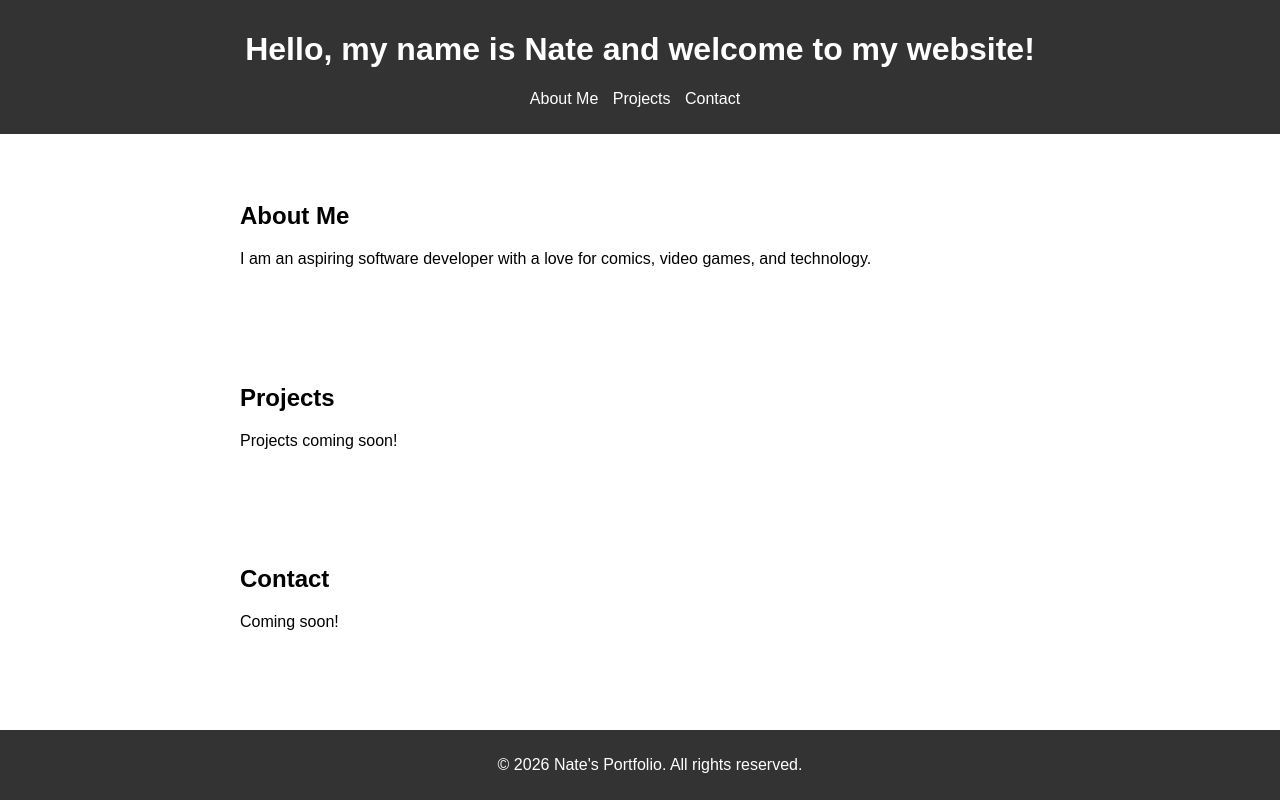
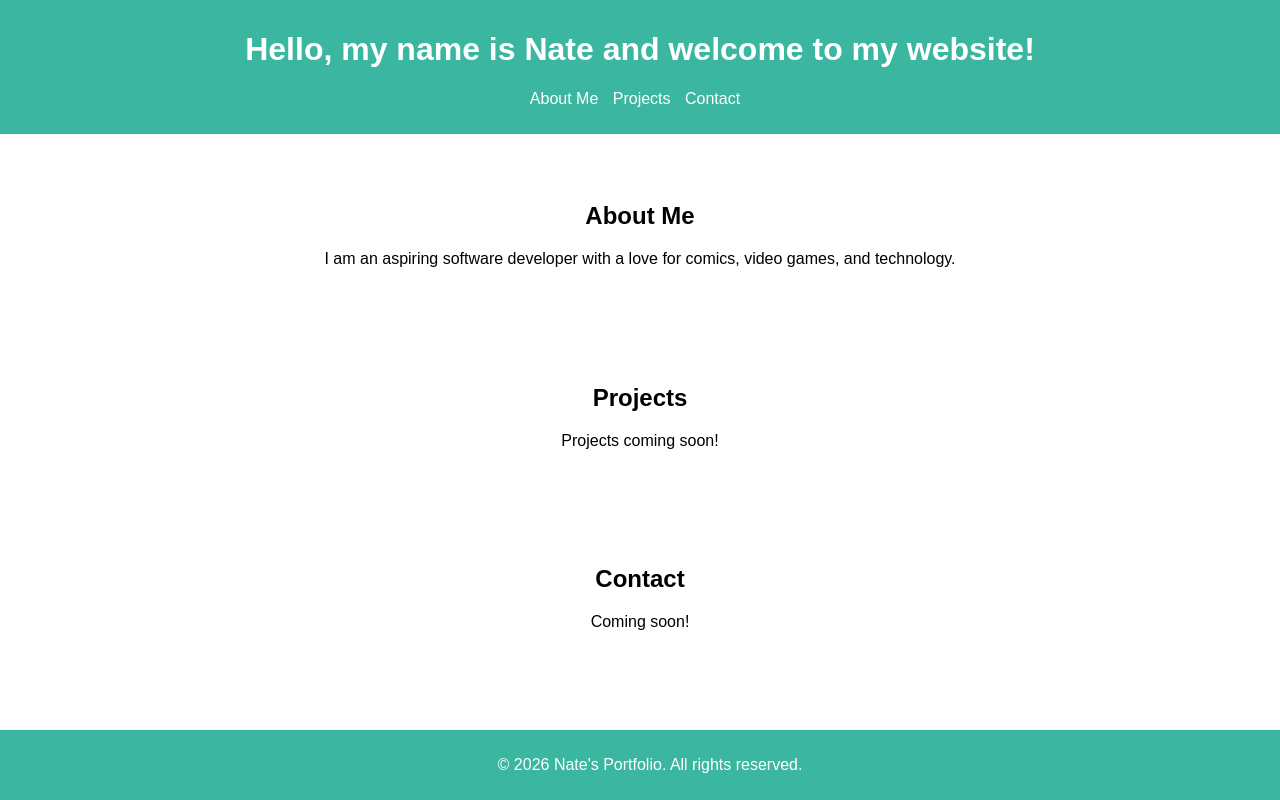
Before and after one commit to nateoseni/my-portfolio, a plain HTML site: page index.html in a window 1280 px wide. Drawn offline with Linux system fonts and the light colour scheme.

Commit message:
Slight adjustments made to css styling, more to be made later

```diff
--- a/styles.css
+++ b/styles.css
@@ -5,7 +5,7 @@ body {
 }
 
 header {
-    background-color: #333;
+    background-color: #3bb6a0;
     color: white;
     padding: 10px;
     text-align: center;
@@ -25,13 +25,14 @@ header nav a {
     text-decoration: none;
 }
 section {
+    text-align: center;
     padding: 2rem;
     margin: 1rem auto;
     max-width: 800px;
 }
 
 footer {
-    background-color: #333;
+    background-color: #3bb6a0;
     color: white;
     padding: 10px;
     text-align: center;
```
